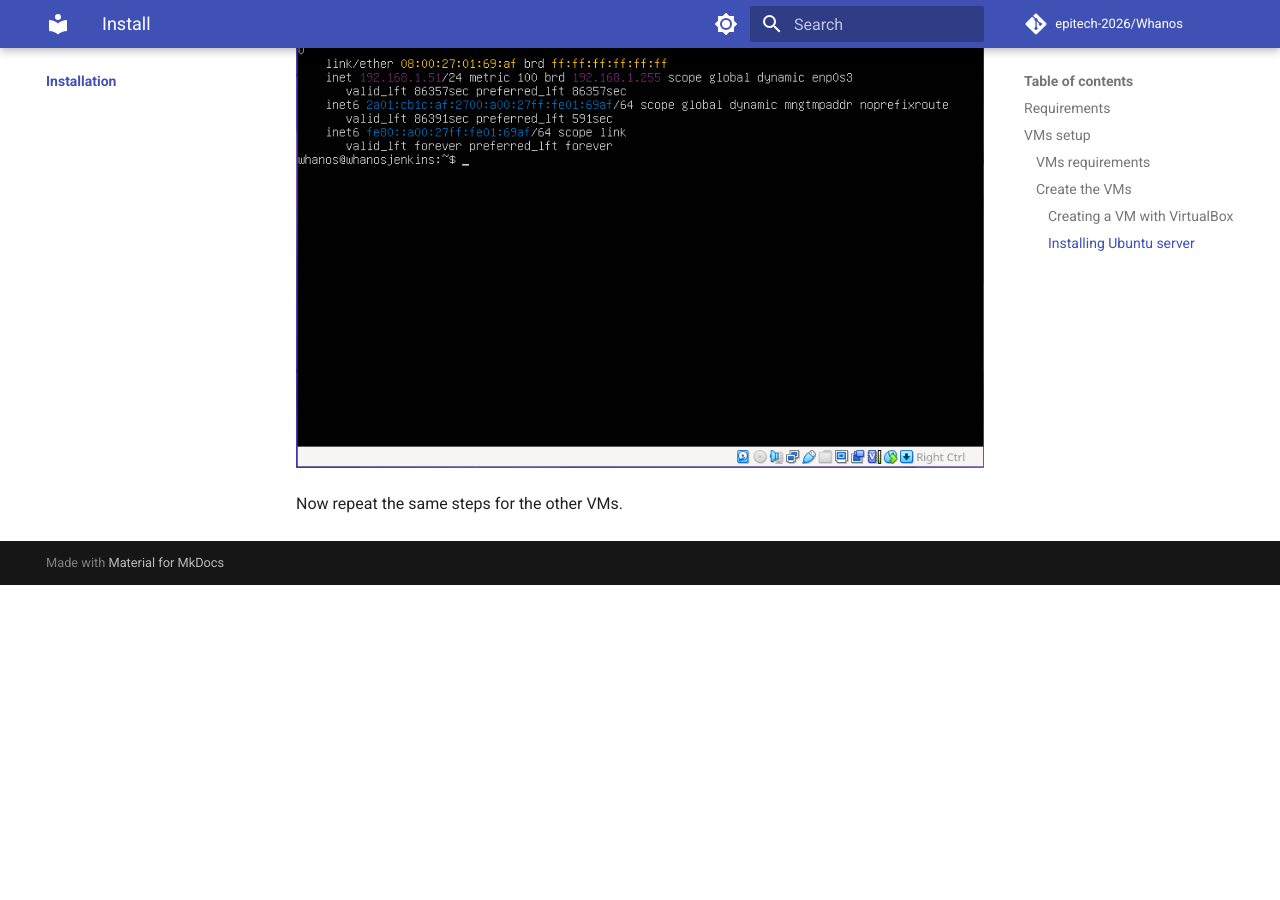
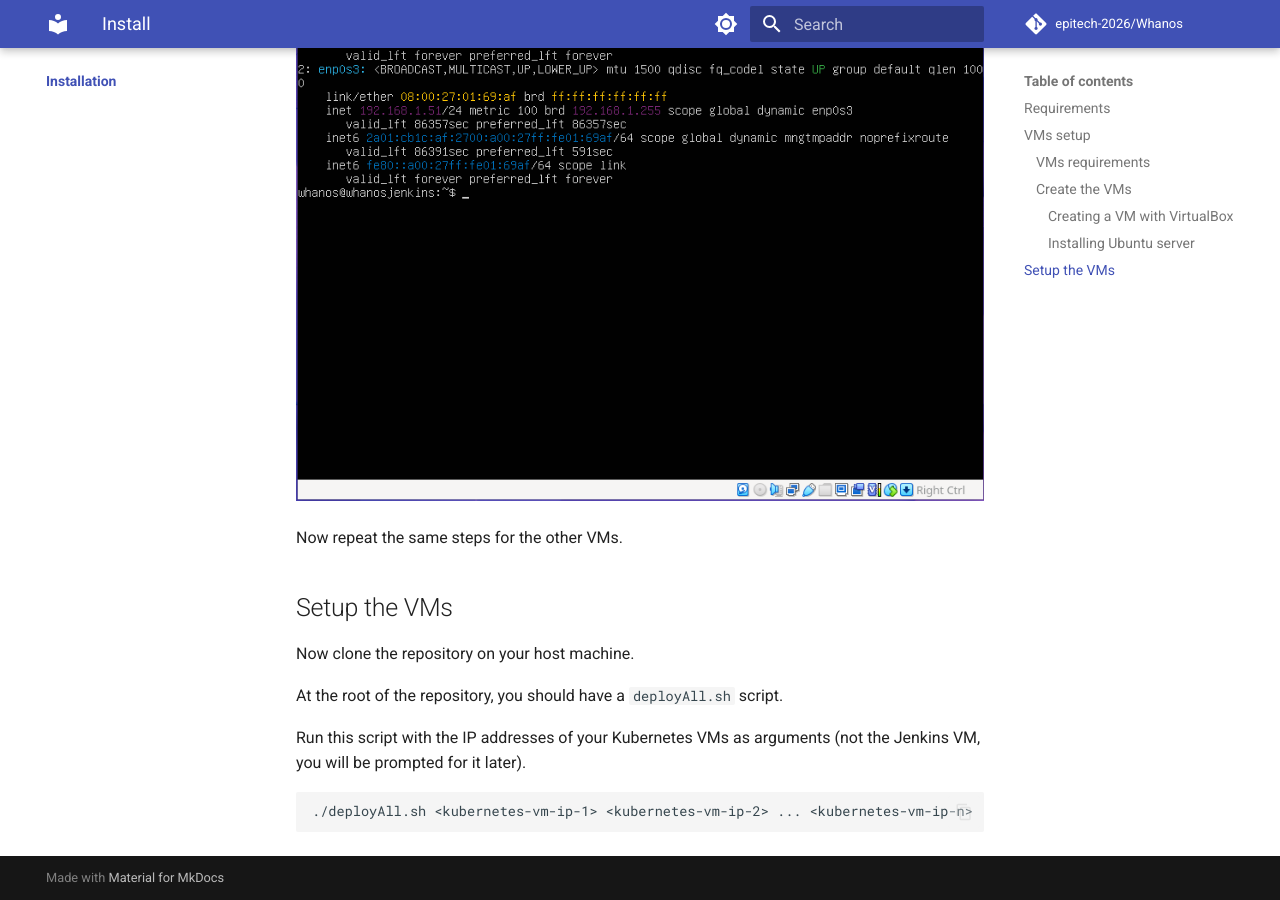
Before and after one commit to Kenan-Blasius/whanos-doc, an MkDocs documentation site: the page built from docs/index.md, in a window 1280 px wide and 900 px high, scrolled down 7754 px. Built offline with MkDocs 1.6.1 and Material for MkDocs 9.7.7, drawn with Linux system fonts in a browser that asks for light colours; comment, search, counter and statistics services are not loaded; before the commit the page ends 8339 px from its top, so only the background shows below that; some of the changed text lies outside the part shown.

Commit message:
Automated push: 2023-12-17 11:20:39 modification to doc website

````diff
--- a/docs/index.md
+++ b/docs/index.md
@@ -116,3 +117,15 @@ Now wait for the installation to finish.
 ![image](images/OSGetIp.png)
 
 Now repeat the same steps for the other VMs.
+
+## Setup the VMs
+
+Now clone the repository on your host machine.
+
+At the root of the repository, you should have a `deployAll.sh` script.
+
+Run this script with the IP addresses of your Kubernetes VMs as arguments (not the Jenkins VM, you will be prompted for it later).
+
+```bash
+./deployAll.sh <kubernetes-vm-ip-1> <kubernetes-vm-ip-2> ... <kubernetes-vm-ip-n>
+```
````
Also changed, not shown: other parts of docs/index.md (+3 -2 lines).
